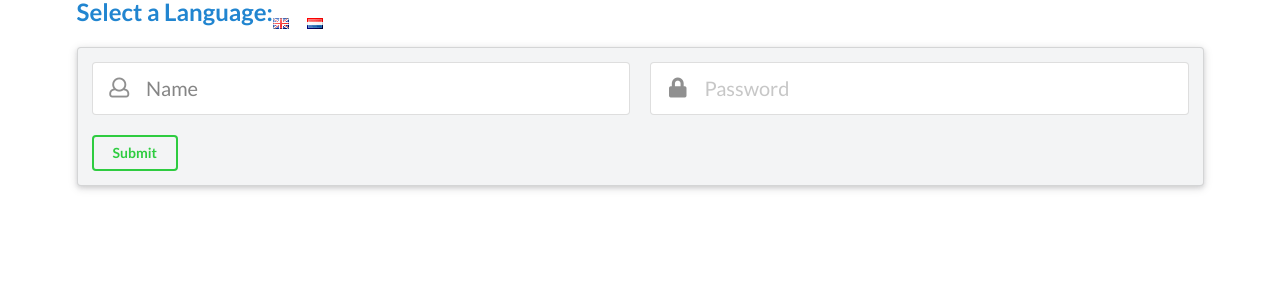
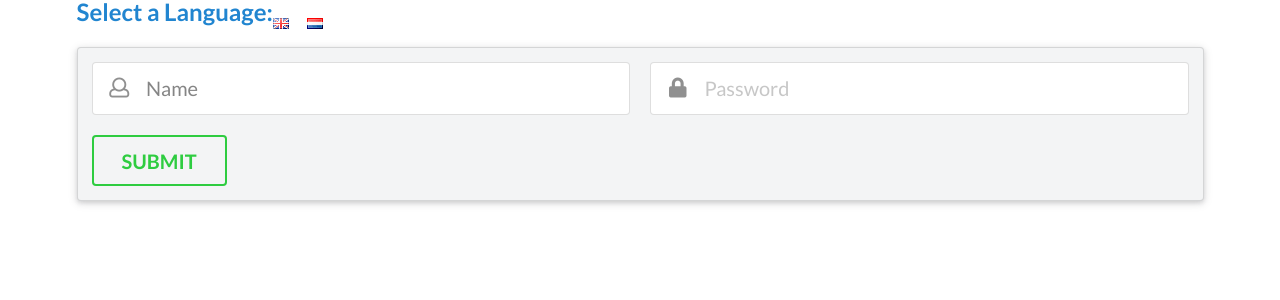
Before and after one commit to tom2kota/international-form-react-context, a React (Create React App) app: page / in a window 1280 px wide. Shown: the top 300 px of the page. Built offline with nearby package versions, Linux system fonts and the light colour scheme.

Commit message:
Update Button.js

```diff
--- a/src/components/Button.js
+++ b/src/components/Button.js
@@ -5,12 +5,12 @@ import ColorContext from "../contexts/ColorContext";
 class Button extends Component {
 
     renderSubmit(value) {
-        return (value === 'English') ? 'Submit' : 'Voorleggen'
+        return (value === 'English') ? 'SUBMIT' : 'VOORLEGGEN'
     }
 
     renderButton(color) {
         return (
-            <button className={`ui inverted button ${color}`}>
+            <button className={`ui inverted button huge ${color}`}>
                 <LanguageContext.Consumer>
                     {value => this.renderSubmit(value)}
                 </LanguageContext.Consumer>
```
